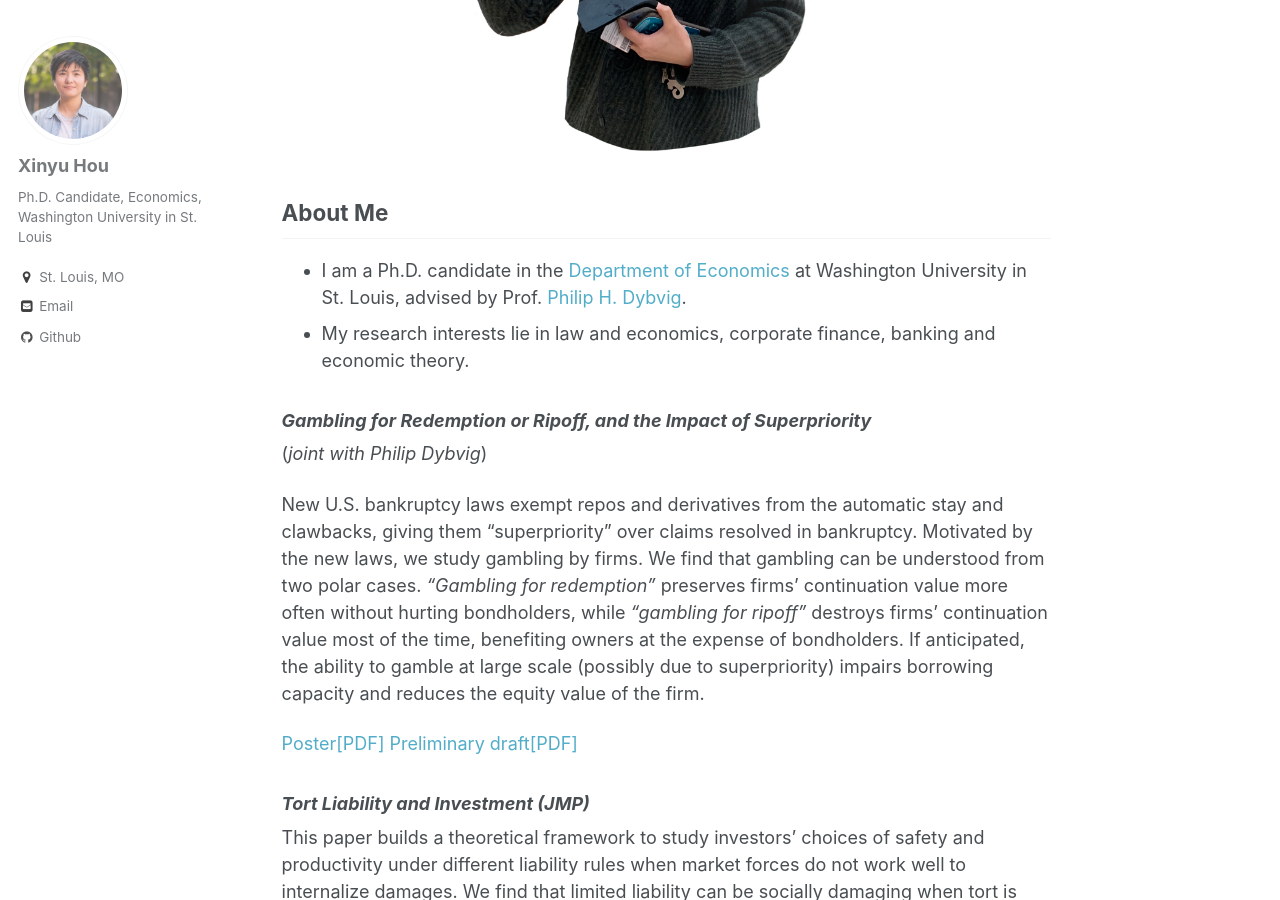
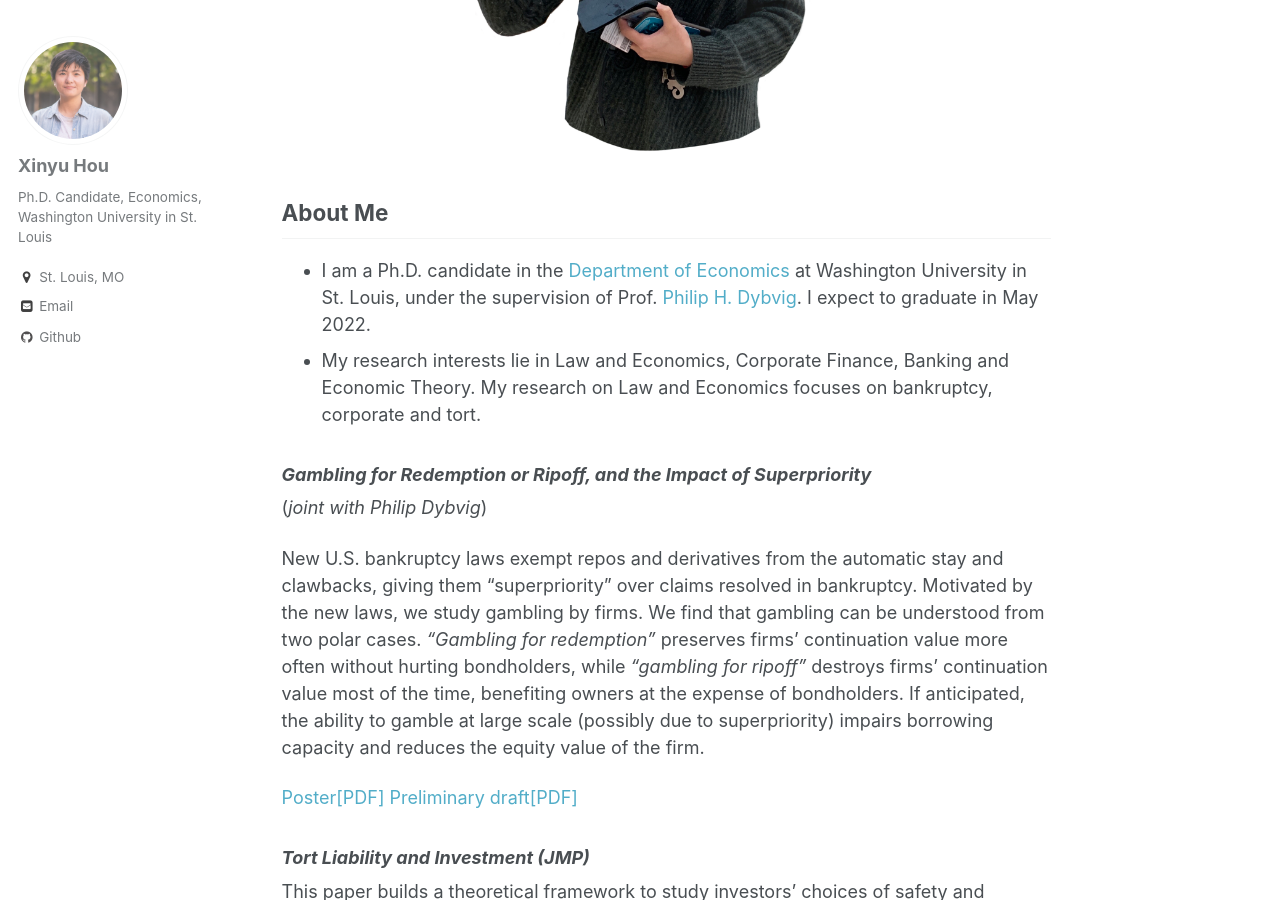
Before and after one commit to xinyuhou94/xinyuhou94.github.io, a Jekyll site: the page built from _pages/about.md, in a window 1280 px wide and 900 px high, scrolled down 443 px. Built offline with Jekyll 4.4.1, drawn with Linux system fonts in a browser that asks for light colours.

Commit message:
Update about.md

```diff
--- a/_pages/about.md
+++ b/_pages/about.md
@@ -13,8 +13,8 @@ redirect_from:
 </p>
 
 ## About Me ##
-* I am a Ph.D. candidate in the [Department of Economics](https://economics.wustl.edu/) at Washington University in St. Louis, advised by Prof. [Philip H. Dybvig](https://dybfin.wustl.edu/).
-* My research interests lie in law and economics, corporate finance, banking and economic theory.
+* I am a Ph.D. candidate in the [Department of Economics](https://economics.wustl.edu/) at Washington University in St. Louis, under the supervision of Prof. [Philip H. Dybvig](https://dybfin.wustl.edu/). I expect to graduate in May 2022.
+* My research interests lie in Law and Economics, Corporate Finance, Banking and Economic Theory. My research on Law and Economics focuses on bankruptcy, corporate and tort.
 
 
 ### _Gambling for Redemption or Ripoff, and the Impact of Superpriority_
```
